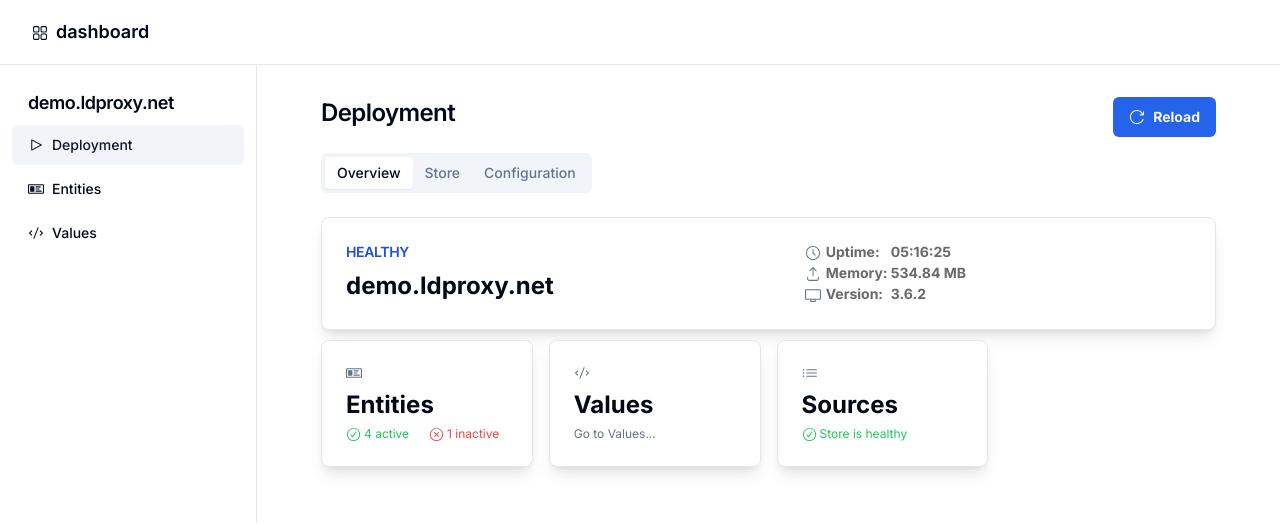
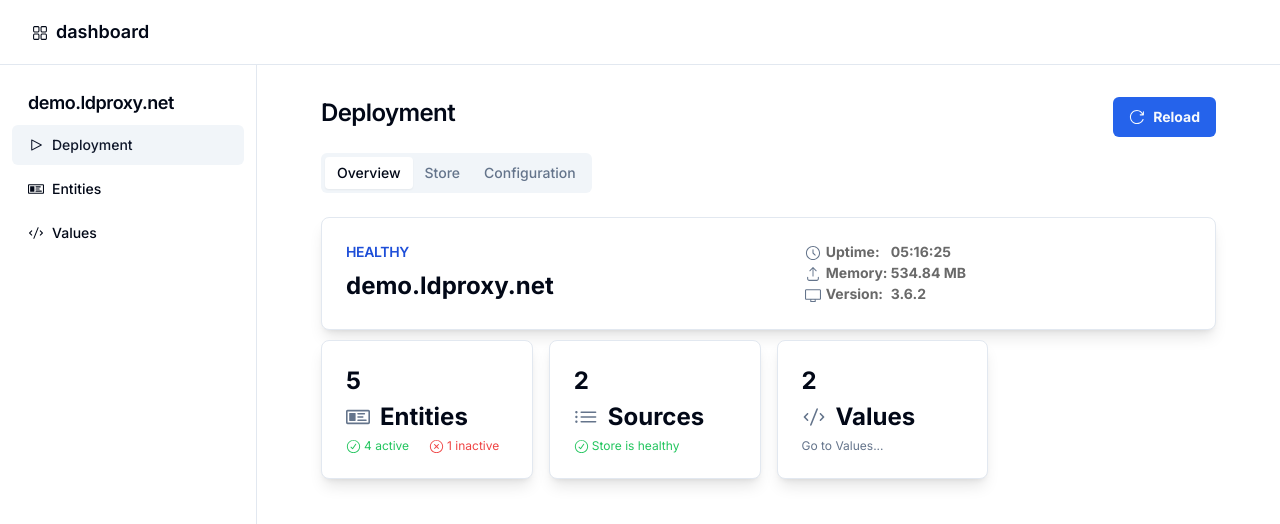
Before and after one commit to ldproxy/dashboard, a Next.js app: page /deployment in a window 1280 px wide. Shown: the top 524 px of the page. Built offline with nearby package versions, Linux system fonts and the light colour scheme.

Commit message:
icon next to label and total number of entities etc. in summaries

```diff
--- a/src/app/deployment/page.tsx
+++ b/src/app/deployment/page.tsx
@@ -12,7 +12,13 @@ import {
   TabsContent,
 } from "@/components/shadcn-ui/tabs";
 import { Badge } from "@/components/shadcn-ui/badge";
-import { GetEntities, getHealthChecks, getInfo, getMetrics } from "@/lib/utils";
+import {
+  GetEntities,
+  getHealthChecks,
+  getInfo,
+  getMetrics,
+  getValues,
+} from "@/lib/utils";
 import { useState, useEffect } from "react";
 import { Check } from "@/data/health";
 import { getIcon } from "@/lib/icons";
@@ -32,6 +38,7 @@ export default function DeploymentPage() {
     version: "",
     status: "",
   });
+  const [values, setValues] = useState([] as any[]);
   const [tableData, setTableData] = useState([] as any[]);
   const [storeState, setStoreState] = useState(true);
 
@@ -91,17 +98,31 @@ export default function DeploymentPage() {
     }
   };
 
+  const loadValues = async () => {
+    try {
+      const newValues = await getValues();
+      setValues(newValues);
+    } catch (error) {
+      console.error("Error loading health values:", error);
+    }
+  };
+
   useEffect(() => {
     loadHealthChecks();
     loadEntities();
     loadInfo();
     loadMetrics();
+    loadValues();
   }, []);
 
   const onTabChange = (tab: string) => {
     setTab(tab);
   };
 
+  const totalSources = tableData.length;
+  const totalValues = values.length;
+  console.log("Values:", totalValues);
+  console.log("totalSources:", totalSources);
   // Following variables are only used for the footer of the entities summary
   const totalEntities = entities.length;
   const activeEntities = entities.filter(
@@ -176,21 +197,24 @@ export default function DeploymentPage() {
               main="Entities"
               route="/entities"
               footer={actualEntitiesFooter}
+              total={totalEntities}
               Icon={getIcon("Id")}
+            />
+            <Summary
+              key="Sources"
+              main="Sources"
+              footer={storeState ? "true" : "false"}
+              Icon={getIcon("ListBullet")}
+              total={totalSources}
+              onClick={() => setTab("store")}
             />
             <Summary
               key="Values"
               main="Values"
               route="/values"
               footer="Go to Values..."
+              total={totalValues}
               Icon={getIcon("Code")}
-            />
-            <Summary
-              key="Sources"
-              main="Sources"
-              footer={storeState ? "true" : "false"}
-              Icon={getIcon("ListBullet")}
-              onClick={() => setTab("store")}
             />
           </div>
         </TabsContent>
--- a/src/components/dashboard/summary.tsx
+++ b/src/components/dashboard/summary.tsx
@@ -14,6 +14,7 @@ import { FooterSummary } from "./FooterSummary";
 interface SummaryProps extends React.HTMLAttributes<HTMLDivElement> {
   header?: string;
   main: string | React.ReactElement;
+  total: number;
   footer?: string;
   route?: string;
   Icon?: React.FunctionComponent<IconProps>;
@@ -24,6 +25,7 @@ export default function CustomersPage({
   main,
   footer,
   route,
+  total,
   Icon,
   ...props
 }: SummaryProps) {
@@ -33,23 +35,23 @@ export default function CustomersPage({
         className="shadow-lg hover:bg-gray-100 transition-colors duration-200"
         {...props}
       >
-        <CardHeader className="flex flex-row items-center justify-between space-y-0 pb-2">
+        <CardHeader className="flex flex-row items-center justify-between space-y-0 pb-0">
           <CardTitle
             className={`text-sm font-semibold ${
-              header === "ACTIVE" || header === "true" || header === "HEALTHY"
+              header === "ACTIVE" ||
+              header === "true" ||
+              header === "HEALTHY" ||
+              !isNaN(Number(total))
                 ? "text-blue-700"
                 : "text-red-700"
-            }`}
+            }${!header ? "text-2xl font-bold mb-1" : ""}`}
           >
             {header ? (
               header
-            ) : Icon ? (
-              <Icon className="h-4 w-4 text-muted-foreground" />
-            ) : null}
+            ) : (
+              <span className="text-2xl font-bold mb-1">{total}</span>
+            )}
           </CardTitle>
-          {Icon && header ? (
-            <Icon className="h-4 w-4 text-muted-foreground" />
-          ) : null}
         </CardHeader>
         <CardContent className="overflow-hidden">
           {main.toString().includes("ConnectivityCheck") ? (
@@ -65,9 +67,15 @@ export default function CustomersPage({
             <div
               className="text-2xl font-bold break-normal"
               style={{
+                display: "flex",
+                flexDirection: "row",
                 marginBottom: "5px",
+                alignItems: "center",
+                justifyContent: "flex-start",
+                gap: "10px",
               }}
             >
+              {Icon ? <Icon className="h-6 w-6 text-muted-foreground" /> : null}
               {main}
             </div>
           )}
--- a/src/lib/utils.ts
+++ b/src/lib/utils.ts
@@ -63,3 +63,14 @@ export const getMetrics = async () => {
     throw error;
   }
 };
+
+export const getValues = async () => {
+  try {
+    const response = await fetch("http://localhost:3000/api/values");
+    const data = await response.json();
+    return data;
+  } catch (error) {
+    console.error("Error:", error);
+    throw error;
+  }
+};
```
